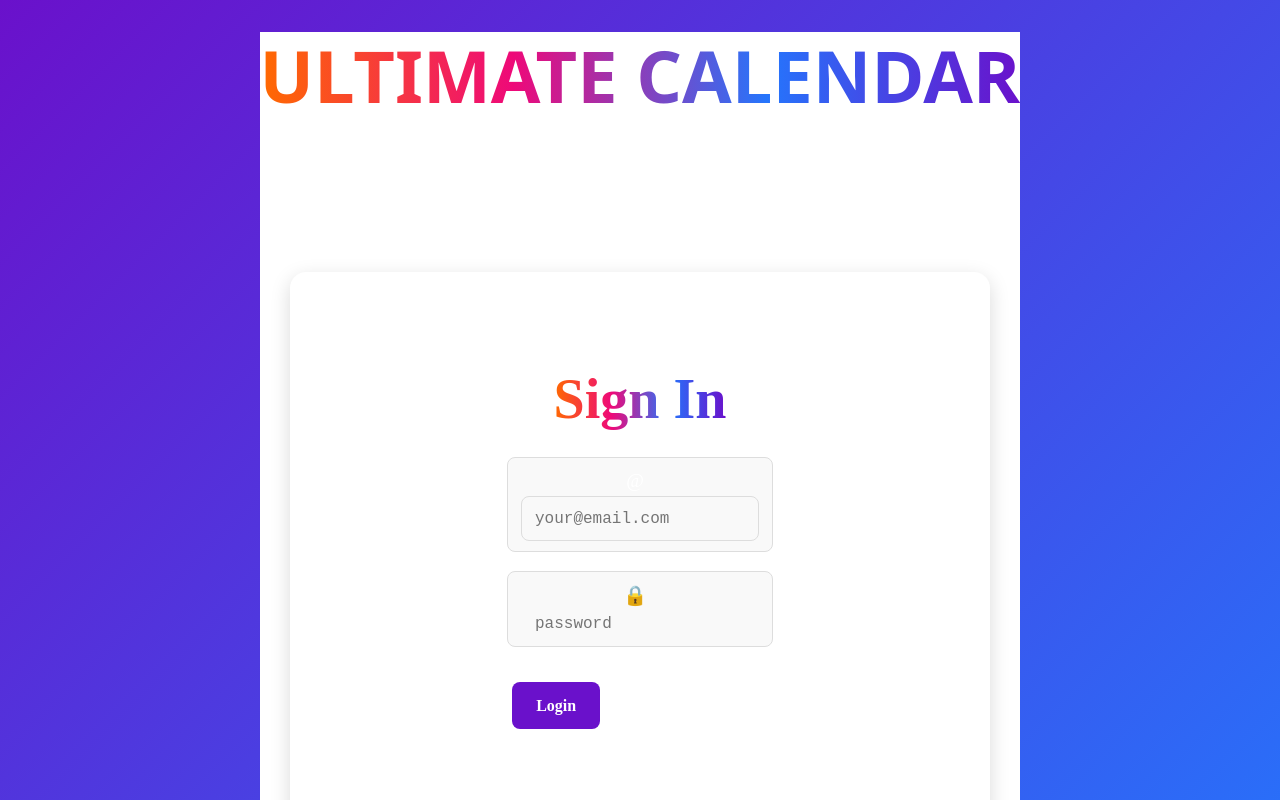
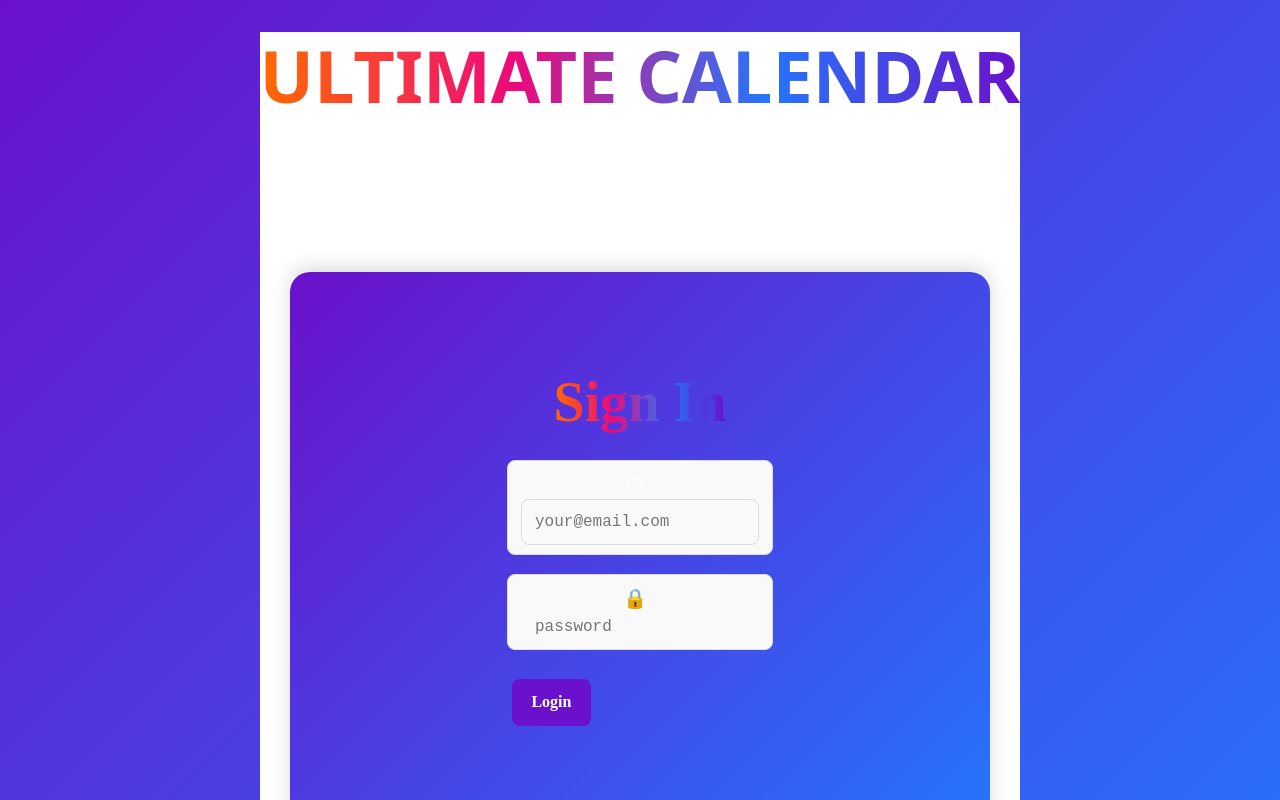
Before and after one commit to atkfuller/startup, a React (Vite) app: page / in a window 1280 px wide. Shown: the top 800 px of the page. Built offline with nearby package versions, Linux system fonts and the light colour scheme.

Commit message:
trying to fix login.css

```diff
--- a/src/login/login.css
+++ b/src/login/login.css
@@ -20,7 +20,7 @@
     background-clip: text;
     color: transparent;
 }
-main{
+.login-page main{
     flex: 0 0 70vh;
     width:100%;
     margin-top: auto;
@@ -35,12 +35,12 @@ main{
     font-family: "Cooperplate";
 
 }
-main>h1{
+.login-page main>h1{
     font-size: 3.5rem;
     margin-bottom: 1.5rem;
     color: WHITE;
 }
-form div{
+.login-page form div{
     display: flex;
     align-items: center;
     margin-bottom: 1.2rem;
@@ -50,14 +50,14 @@ form div{
     background: #f9f9f9;
     transition: border 0.3s easer;
 }
-form div:focus-within {
+.login-page form div:focus-within {
     border: 1px solid #6a11cb;
 }
-form span{
+.login-page form span{
     font-size: 1.2rem;
     margin-right: 0.6rem;
 }
-input{
+.login-page input{
     border:none;
     outline: none;
     color:black;
@@ -66,7 +66,7 @@ input{
     background: transparent;
     font-family: 'Courier New', Courier, monospace;
 }
-button{
+.login-page button{
     margin: 0.6rem 0.3rem;
     padding: 0.7rem 1.2rem;
     border-radius: 8px;
```
